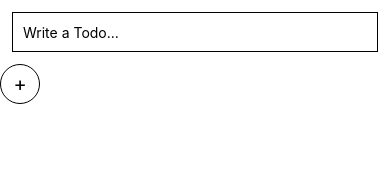
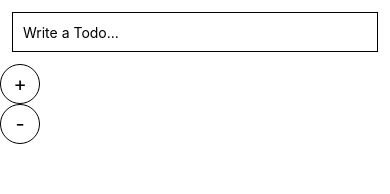
Before and after one commit to carterlc/todo-reactnative-app, a React Native app in the folder TodoApp/: screen / in a window 390 px wide. Shown: the top 194 px of the page. Built offline with nearby package versions, Linux system fonts and the light colour scheme.

Commit message:
updated. Works kinda

```diff
--- a/TodoApp/App.js
+++ b/TodoApp/App.js
@@ -1,4 +1,4 @@
-import React, { useEffect, useState, useRef } from 'react';
+import React, { useEffect, useState, useRef, Button } from 'react';
 import {
   FlatList,
   SafeAreaView,
@@ -23,6 +23,7 @@ const App = () => {
     const color = item.id === selectedId ? 'white' : 'black';
 
     return (
+
       <Item
         key={item.id}
         item={item}
@@ -30,6 +31,7 @@ const App = () => {
         backgroundColor={backgroundColor}
         textColor={color}
       />
+
     );
   };
 
@@ -43,6 +45,11 @@ const App = () => {
     setTodos([...todos, { id: Date.now(), text: newText, completed: false }]);
   };
 
+  const handleDeleteTodo = (id) => {
+    setTodos(todos.filter((todo) => todo.id !== id));
+    console.log();
+  };
+
   const Header = (props) => {
     return (
       <>
@@ -50,7 +57,12 @@ const App = () => {
           <TextInput style={styles.input} placeholder={'Write a Todo...'} onChangeText={text => newText = text} />
           <TouchableOpacity onPress={addTodo}>
             <View style={styles.addWrapper}>
-              <Text style={styles.plusIcon}>+</Text>
+              <Text style={styles.icon}>+</Text>
+            </View>
+          </TouchableOpacity>
+          <TouchableOpacity>
+            <View style={styles.addWrapper}>
+              <Text style={styles.icon}>-</Text>
             </View>
           </TouchableOpacity>
         </View>
@@ -66,6 +78,7 @@ const App = () => {
           keyExtractor={item => item.id}
           extraData={selectedId}
           ListHeaderComponent={Header}
+
         />
       </SafeAreaView>
   );
@@ -99,7 +112,7 @@ const styles = StyleSheet.create({
     alignItems: 'center',
     borderWidth: 1,
   },
-  plusIcon: {
+  icon: {
     fontSize: 20,
   },
   searchBar: {
```
